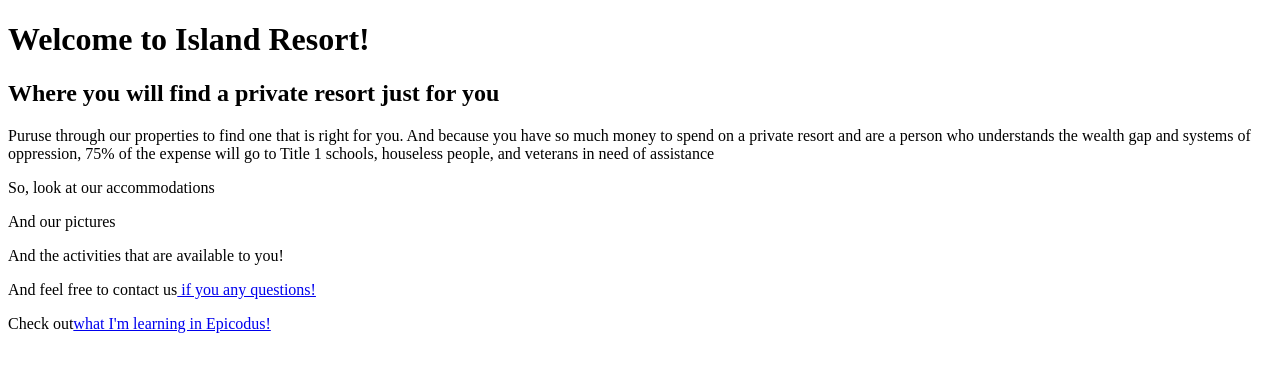
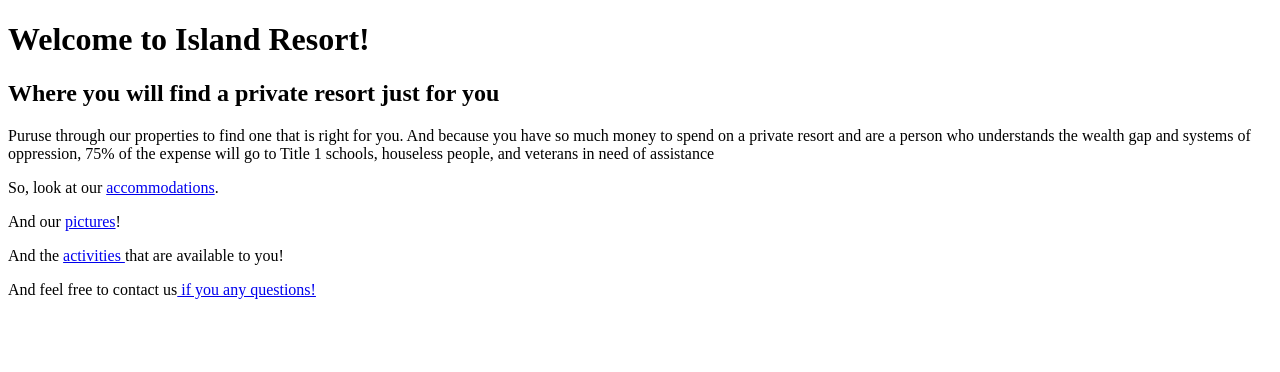
Before and after one commit to Achiotti/Island-Resort, a plain HTML site: page index.html in a window 1280 px wide. Drawn offline with Linux system fonts and the light colour scheme.

Commit message:
add accommodations page to Island Resort Website including links to all other pages

```diff
--- a/index.html
+++ b/index.html
@@ -12,13 +12,12 @@
             of the expense will go to Title 1 schools, houseless people, and
             veterans in need of assistance
         </p>
-        <p>So, look at our accommodations <a href="accommodations.html"></a></p>
-        <p>And our pictures <a href="pictures.html"></a></p>
-        <p>And the activities <a href="activities.html"></a>that are available
-            to you!</p>
+        <p>So, look at our <a href="accommodations.html">accommodations</a>.</p>
+        <p>And our <a href="pictures.html">pictures</a>!</p>
+        <p>And the <a href="activities.html"> activities <a/>that are available
+            to you!</a></p>
         <p>And feel free to contact us<a href="contact-information.html"> if you
             any questions!</a></p>
-        Check out<a href="my-first-webpage.html">what I'm learning in Epicodus!</a></p>
     </body>
 
 </html>
```
Also changed, not shown: accommodations.html (+20 -0 lines).
